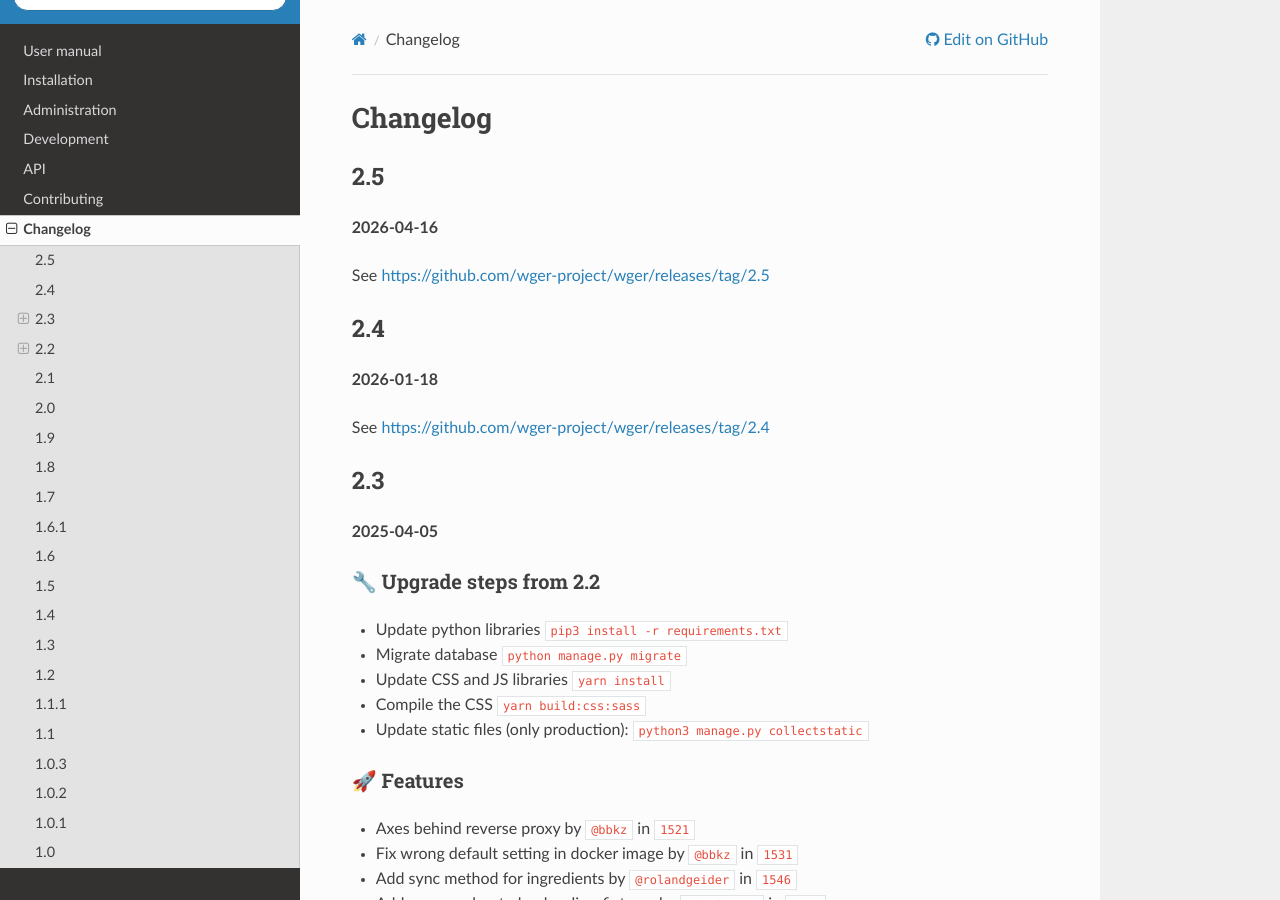
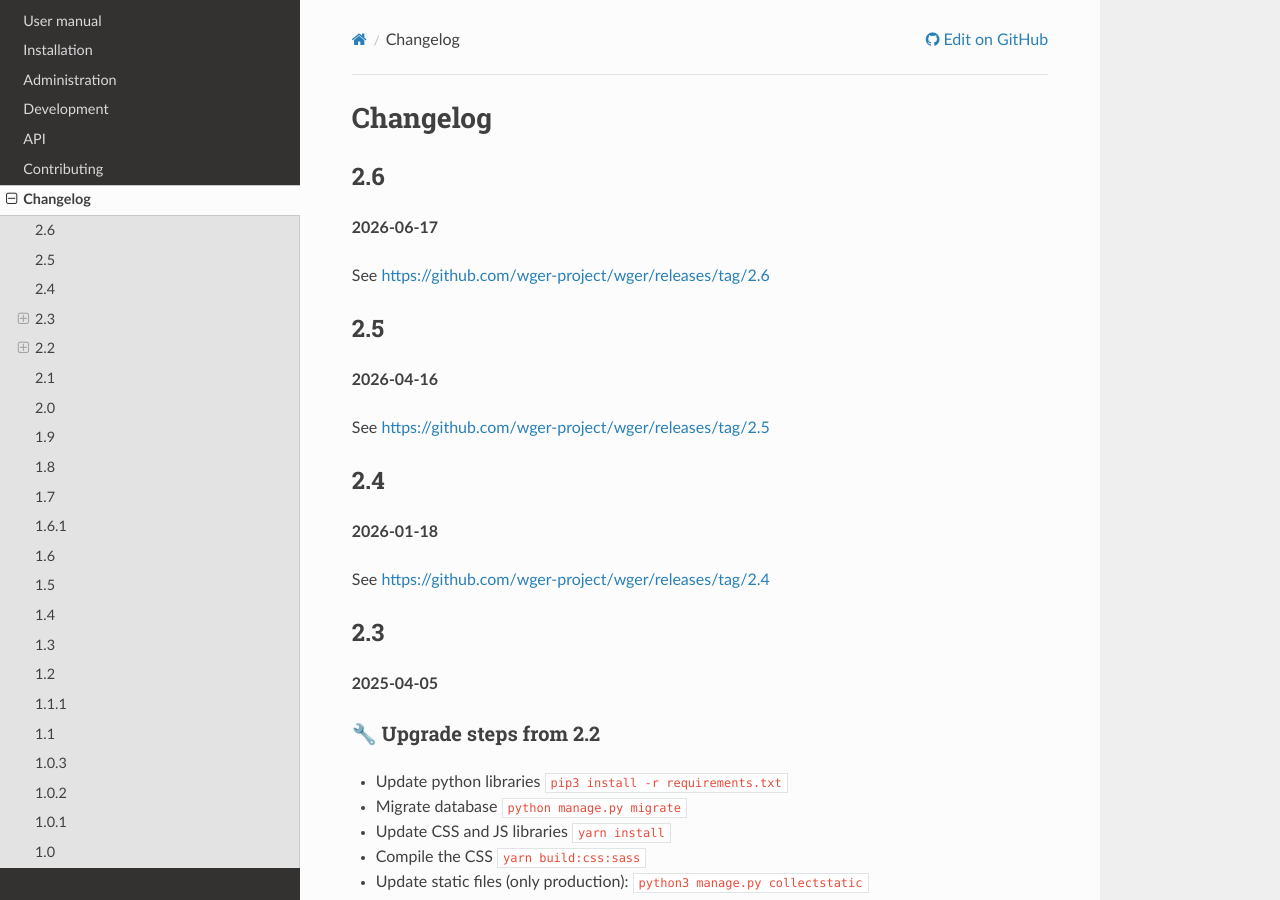
Before and after one commit to wger-project/docs, a Sphinx documentation site: the page built from docs/changelog.rst, in a window 1280 px wide and 900 px high. Built offline with Sphinx 7.4.7 and the Read the Docs theme 3.1.0, drawn with Linux system fonts in a browser that asks for light colours; cross-references to code outside the pages are shown as plain code.

Commit message:
Update changelog.rst

```diff
--- a/docs/changelog.rst
+++ b/docs/changelog.rst
@@ -1,5 +1,11 @@
 Changelog
 =========
+
+2.6
+---
+**2026-06-17**
+
+See https://github.com/wger-project/wger/releases/tag/2.6
 
 2.5
 ---
```
